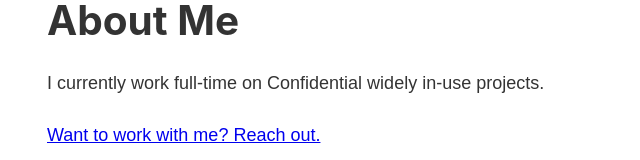
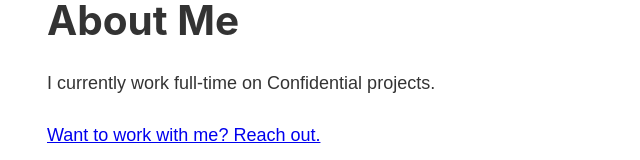
Before and after one commit to natanielmendes/gatsby-bootcamp, a Gatsby site: page /about in a window 1280 px wide. Shown: the part 346-506 px from the top of the page, without its empty margins (236-876 px from the left). Built offline with nearby package versions, Linux system fonts and the light colour scheme; Gatsby itself is replaced by a stand-in of ours.

Commit message:
About section

```diff
--- a/src/pages/about.js
+++ b/src/pages/about.js
@@ -7,7 +7,7 @@ const AboutPage = () => {
     return (
         <Layout>
             <h1>About Me</h1>
-            <p>I currently work full-time on Confidential widely in-use projects.</p>
+            <p>I currently work full-time on Confidential projects.</p>
             <p><Link to="/contact">Want to work with me? Reach out.</Link></p>
         </Layout>
     )
```
